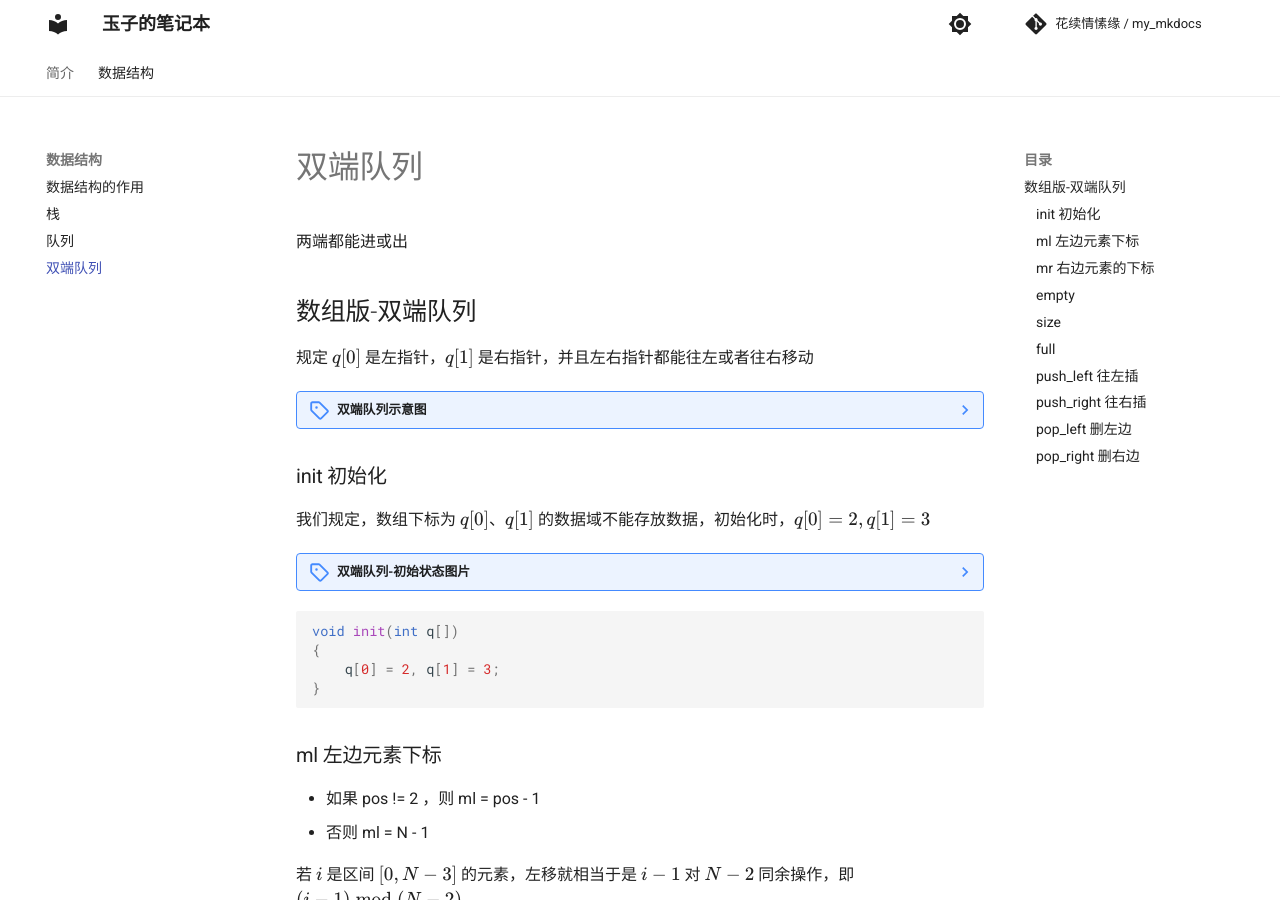
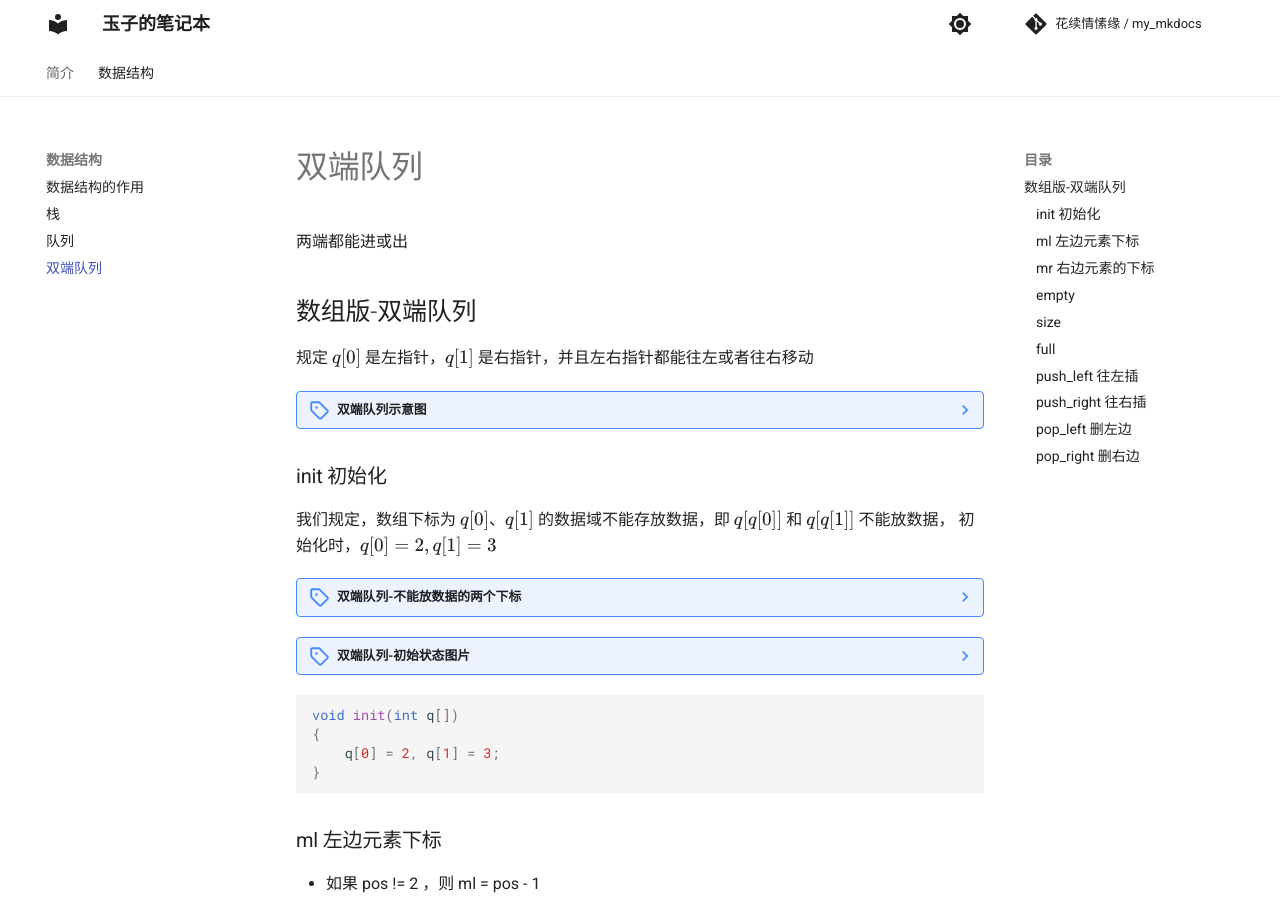
Before and after one commit to huaxv-code/huaxv-note, an MkDocs documentation site: the page built from docs/label/数据结构/双端队列.md, in a window 1280 px wide and 900 px high. Built offline with MkDocs 1.6.1 and Material for MkDocs 9.7.7, drawn with Linux system fonts in a browser that asks for light colours.

Commit message:
双端队列

````diff
--- a/docs/label/数据结构/双端队列.md
+++ b/docs/label/数据结构/双端队列.md
@@ -11,10 +11,15 @@
 
 ### init 初始化
 
-我们规定，数组下标为 $q[0]$、$q[1]$ 的数据域不能存放数据，初始化时，$q[0] = 2, q[1] = 3$
+我们规定，数组下标为 $q[0]$、$q[1]$ 的数据域不能存放数据，即 $q[q[0]]$ 和 $q[q[1]]$ 不能放数据， 初始化时，$q[0] = 2, q[1] = 3$
+
+
+
+??? note "双端队列-不能放数据的两个下标"
+    ![sddl不能放数据](../../img/sddl不能放数据.png)
 
 ??? note "双端队列-初始状态图片"
-    ![](../../img/队列初始状态.png)
+    ![队列初始状态](../../img/队列初始状态.png)
 
 ```cpp
 void init(int q[])
````
Also changed, not shown: docs/img/sddl不能放数据.png (added).
